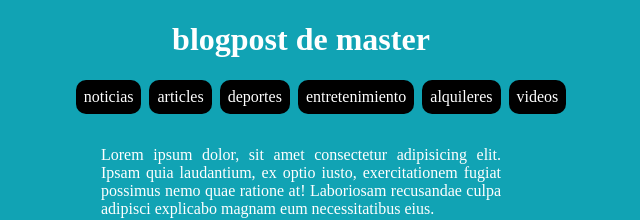
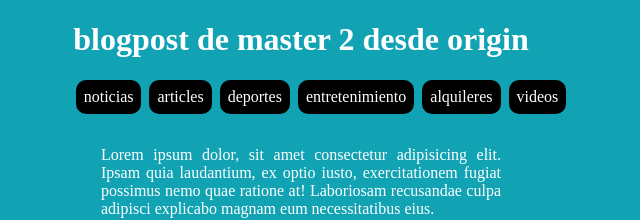
Before and after one commit to victormanu20/cursoGit, a plain HTML site: page index.html in a window 1280 px wide. Shown: the top 220 px of the page, without its empty margins (347-987 px from the left). Drawn offline with Linux system fonts and the light colour scheme.

Commit message:
actualizar titulo de index

```diff
--- a/index.html
+++ b/index.html
@@ -9,7 +9,7 @@
 </head>
 <body>
     <header>
-        <h1>blogpost de master</h1>
+        <h1>blogpost de master 2 desde origin</h1>
         <nav>
             <ul>
                 <li>noticias</li>
```
